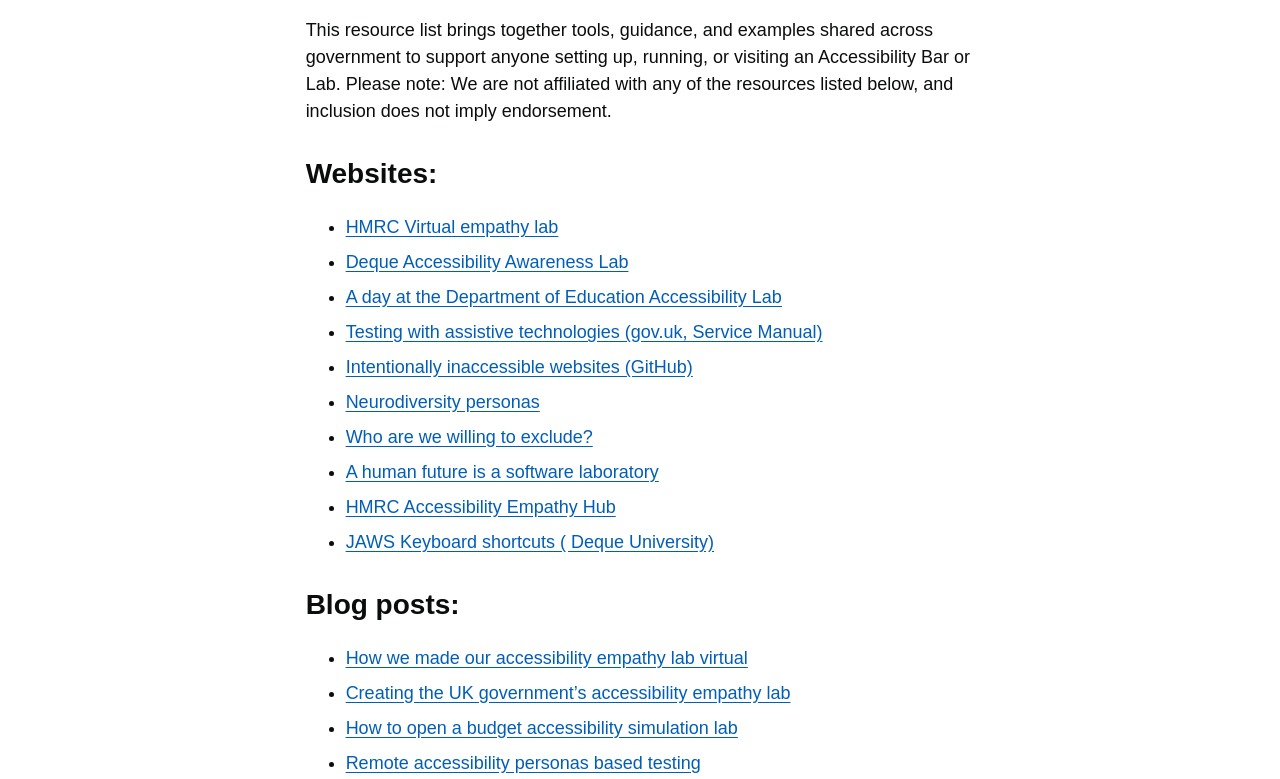
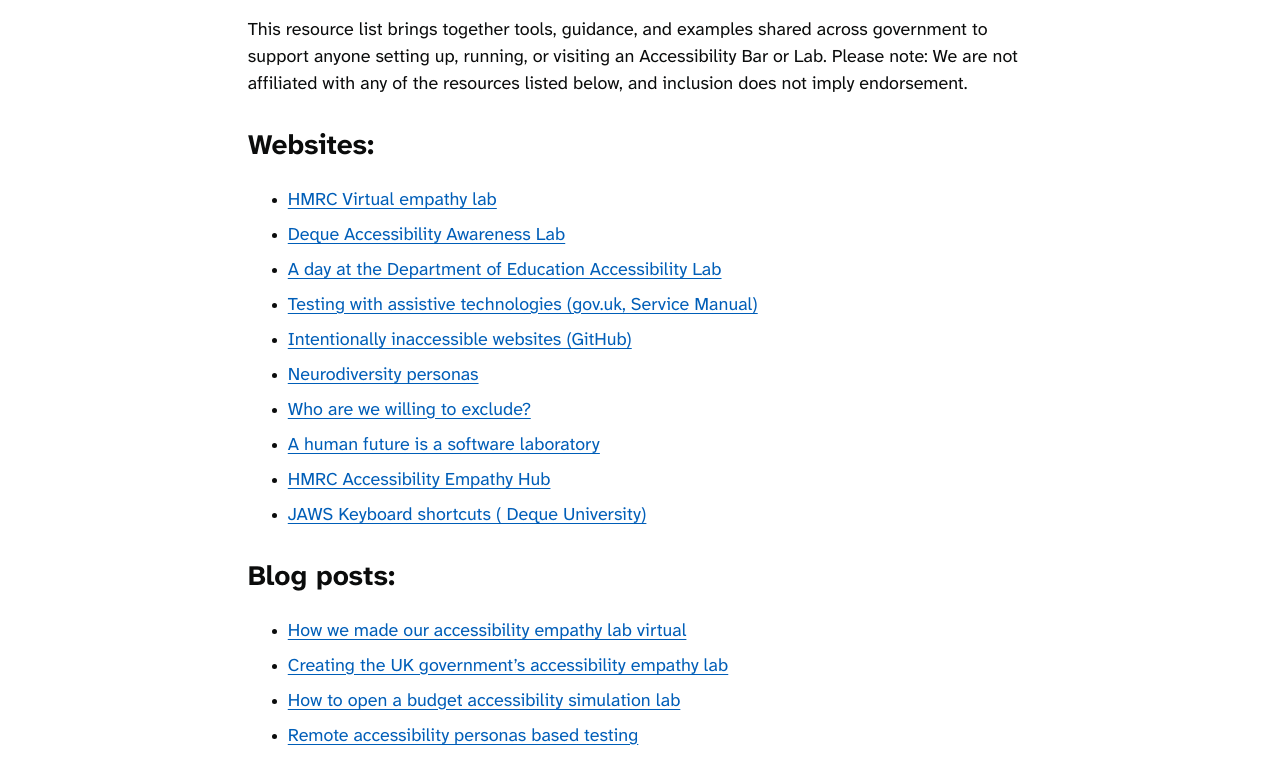
Before and after one commit to nhsbsa-wicoo/a11y-resources, an Eleventy site: page index.md in a window 1280 px wide. Shown: the part 163-942 px from the top of the page. Built offline with nearby package versions, Linux system fonts and the light colour scheme; Eleventy itself is replaced by a stand-in of ours; files that its build step writes are made by us from their sources.

Commit message:
Update font

```diff
--- a/css/styles.css
+++ b/css/styles.css
@@ -1,3 +1,19 @@
+@font-face {
+  font-family: "Atkinson Hyperlegible";
+  src: url("/fonts/AtkinsonHyperlegibleNext-Regular.otf") format("opentype");
+  font-weight: 400;
+  font-style: normal;
+  font-display: swap;
+}
+
+@font-face {
+  font-family: "Atkinson Hyperlegible";
+  src: url("/fonts/AtkinsonHyperlegibleNext-Bold.otf") format("opentype");
+  font-weight: 700;
+  font-style: normal;
+  font-display: swap;
+}
+
 :root {
   --text: #0b0c0c;
   --background: #ffffff;
@@ -35,7 +51,7 @@
   margin: 0;
   color: var(--text);
   background: var(--background);
-  font-family: Arial, sans-serif;
+  font-family: "Atkinson Hyperlegible", Arial, sans-serif;
   font-size: 1.125rem;
   line-height: 1.5;
 }
```
Also changed, not shown: fonts/AtkinsonHyperlegibleNext-Bold.otf (added), fonts/AtkinsonHyperlegibleNext-Regular.otf (added).
